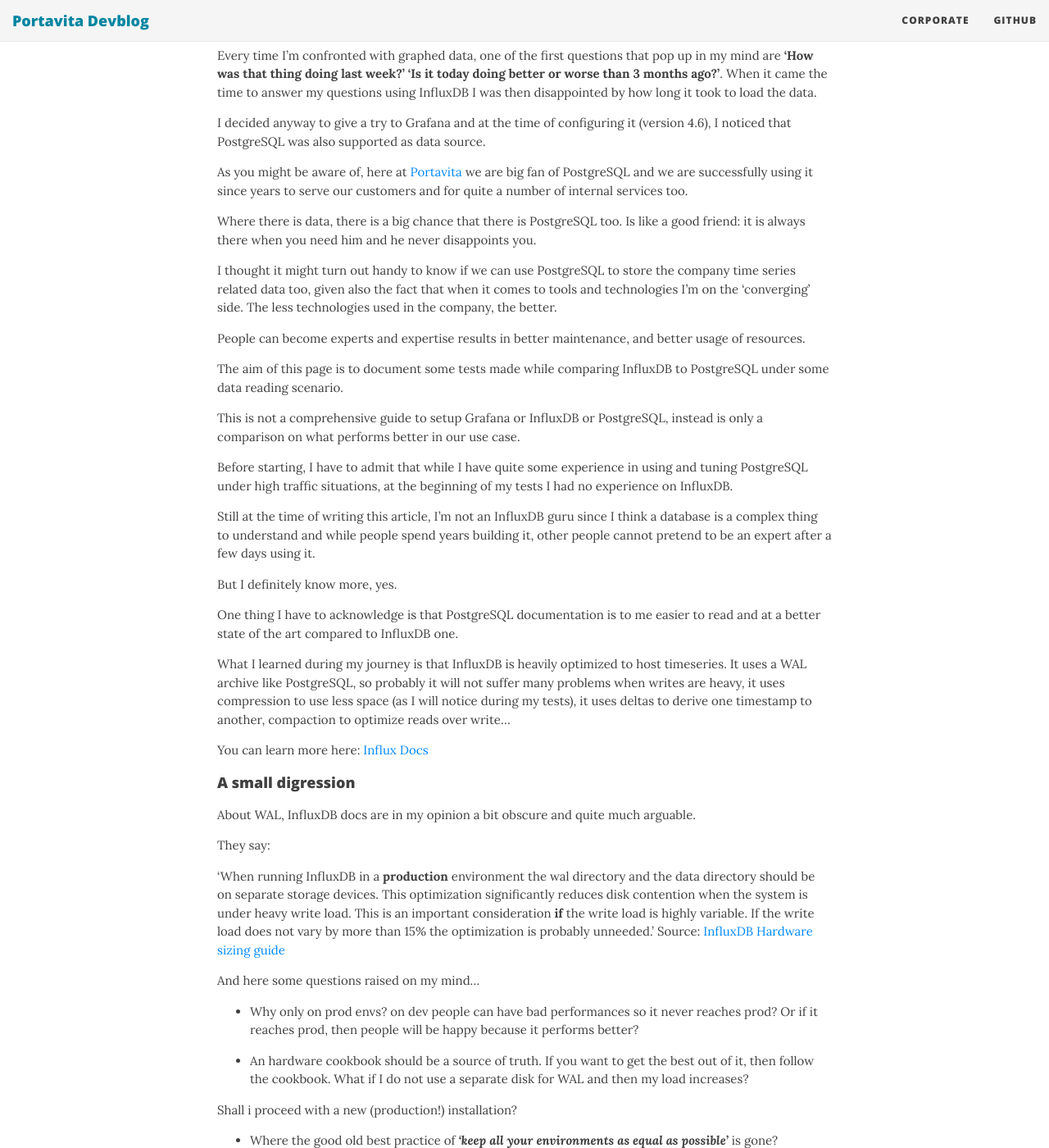
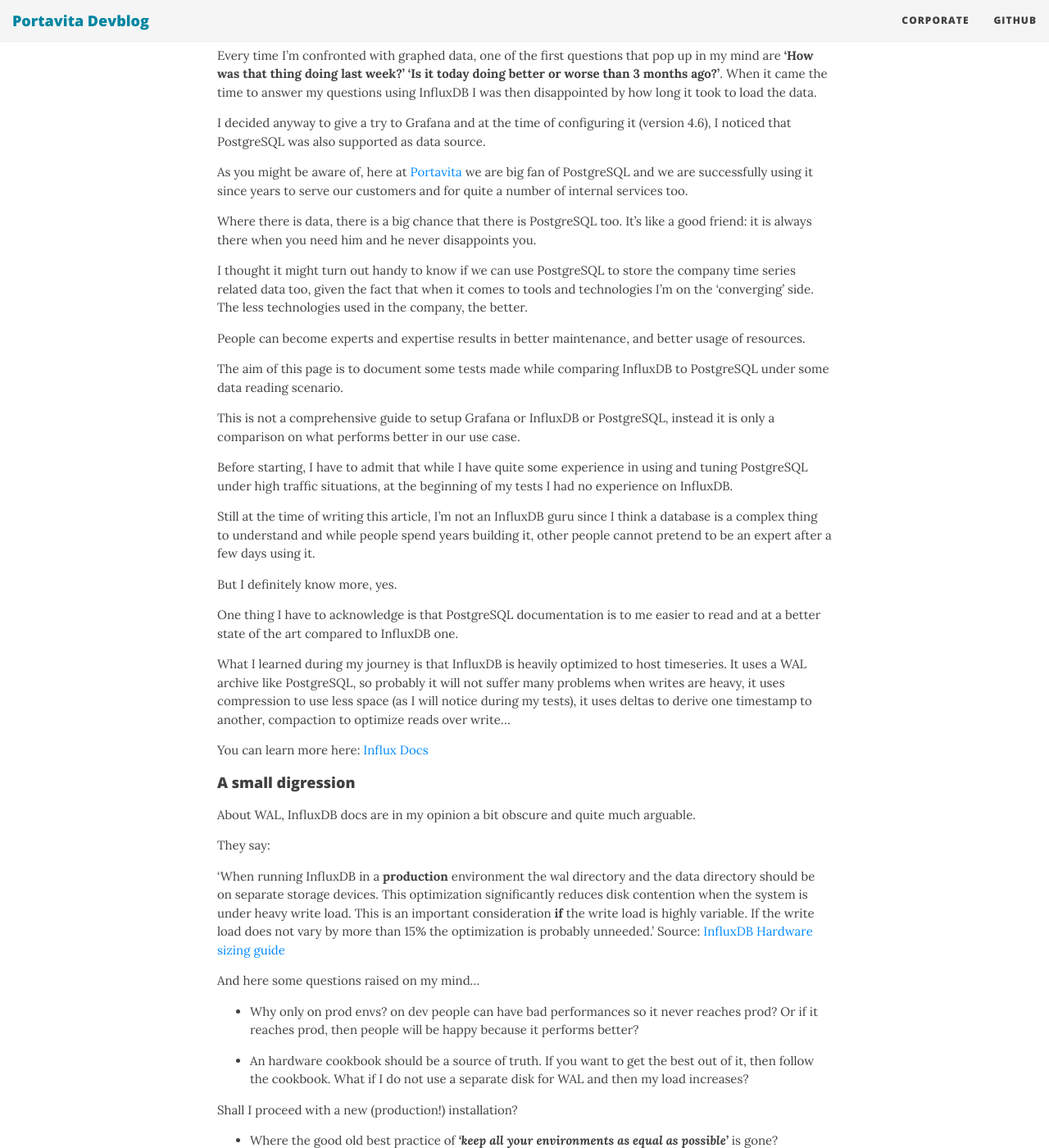
Before and after one commit to Portavita/portavita.github.io, a Jekyll site: the page built from _posts/2018-06-23-blog_influxdb_vs_postgresql..markdown, in a window 1280 px wide and 1400 px high, scrolled down 1021 px. Shown: the whole window at 82% size. Built offline with Jekyll 4.4.1, drawn with Linux system fonts in a browser that asks for light colours; nearby versions of some CDN libraries; some of the changed text lies outside the part shown.

Commit message:
Update 2018-06-23-blog_influxdb_vs_postgresql..markdown

```diff
--- a/_posts/2018-06-23-blog_influxdb_vs_postgresql..markdown
+++ b/_posts/2018-06-23-blog_influxdb_vs_postgresql..markdown
@@ -23,9 +23,9 @@
 
 As you might be aware of, here at [Portavita][portavita] we are big fan of PostgreSQL and we are successfully using it since years to serve our customers and for quite a number of internal services too.
 
-Where there is data, there is a big chance that there is PostgreSQL too. Is like a good friend: it is always there when you need him and he never disappoints you.
+Where there is data, there is a big chance that there is PostgreSQL too. It's like a good friend: it is always there when you need him and he never disappoints you.
 
-I thought it might turn out handy to know if we can use PostgreSQL to store the company time series related data too, given also the fact that when it comes to tools and technologies I'm on the 'converging' side. The less technologies used in the company, the better.
+I thought it might turn out handy to know if we can use PostgreSQL to store the company time series related data too, given the fact that when it comes to tools and technologies I'm on the 'converging' side. The less technologies used in the company, the better.
 
 People can become experts and expertise results in better maintenance, and better usage of resources.
 
@@ -33,7 +33,7 @@
 The aim of this page is to document some tests made while comparing InfluxDB to PostgreSQL under some data reading scenario.
 
 
-This is not a comprehensive guide to setup Grafana or InfluxDB or PostgreSQL, instead is only a comparison on what performs better in our use case.
+This is not a comprehensive guide to setup Grafana or InfluxDB or PostgreSQL, instead it is only a comparison on what performs better in our use case.
 
 
 Before starting, I have to admit that while I have quite some experience in using and tuning PostgreSQL under high traffic situations, at the beginning of my tests I had no experience on InfluxDB.
@@ -66,7 +66,7 @@
 
 - An hardware cookbook should be a source of truth. If you want to get the best out of it, then follow the cookbook. What if I do not use a separate disk for WAL and then my load increases?
 
-Shall i proceed with a new (production!) installation?
+Shall I proceed with a new (production!) installation?
 
 - Where the good old best practice of ***'keep all your environments as equal as possible'*** is gone?
 
@@ -564,12 +564,12 @@
 
 Not-a-big-fan-of-closed-source. Period.
 
-On the other hand, PostgreSQL table partitioning in our specific case comes at huge help, and old data might be archived or streamed on a secondary PostgreSQL DWH machine.
+On the other hand, PostgreSQL table partitioning in our specific case would come at huge help, and old data might be archived or streamed on a secondary PostgreSQL DWH machine.
 
 
 But time is tyrant, and my backlog is full of things to do, therefore I should stop here.. for now :)
 
-My verdict is that under the tested use cases, if disk space is really a constraint, then InfluxDB is the way to go, at expenses of queries on old data.
+My verdict is that under the tested use cases, if disk space is really a constraint, then InfluxDB will be the way to go here at [Portavita][Portavita], at expenses of queries on old data.
 And of the coffee machine I usually find comfort in, when I'm waiting for such kind of outputs.
 
 If disk space is not a concern, then I would definitely go for PostgreSQL.
```
